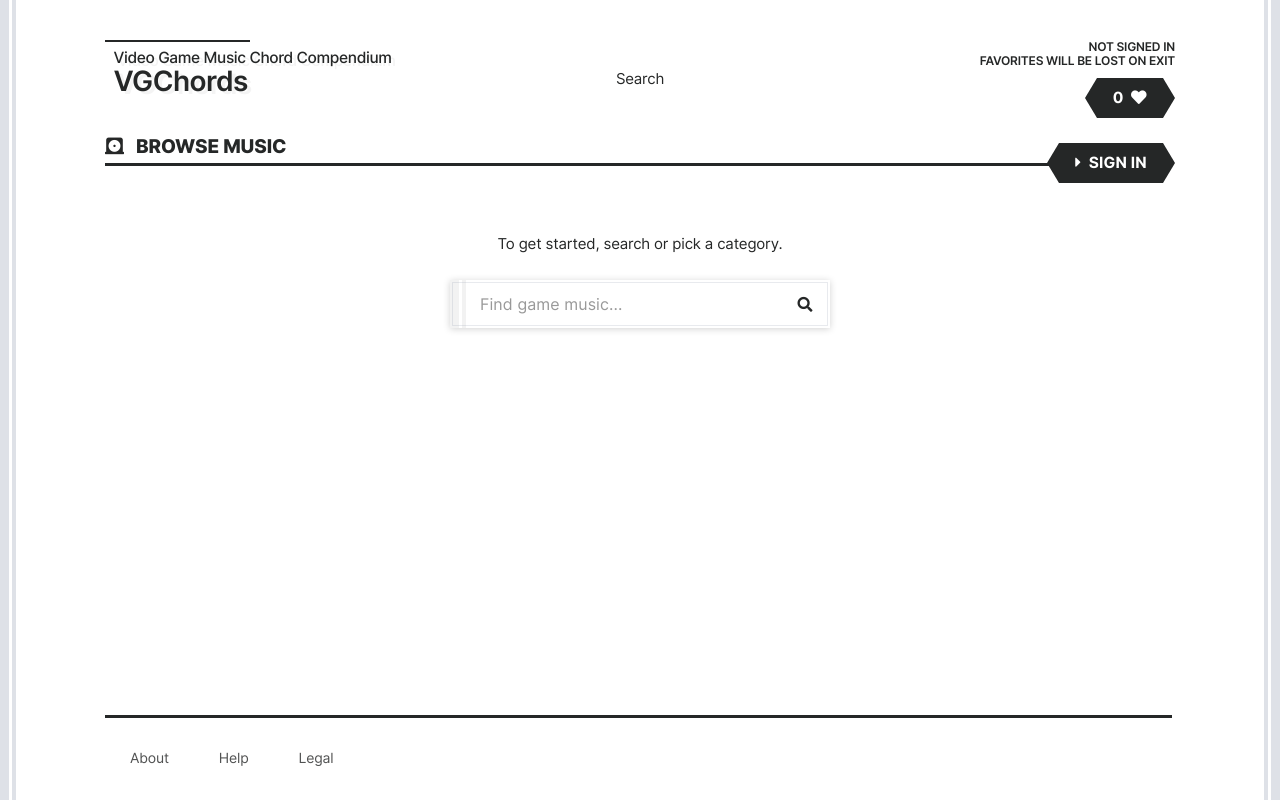
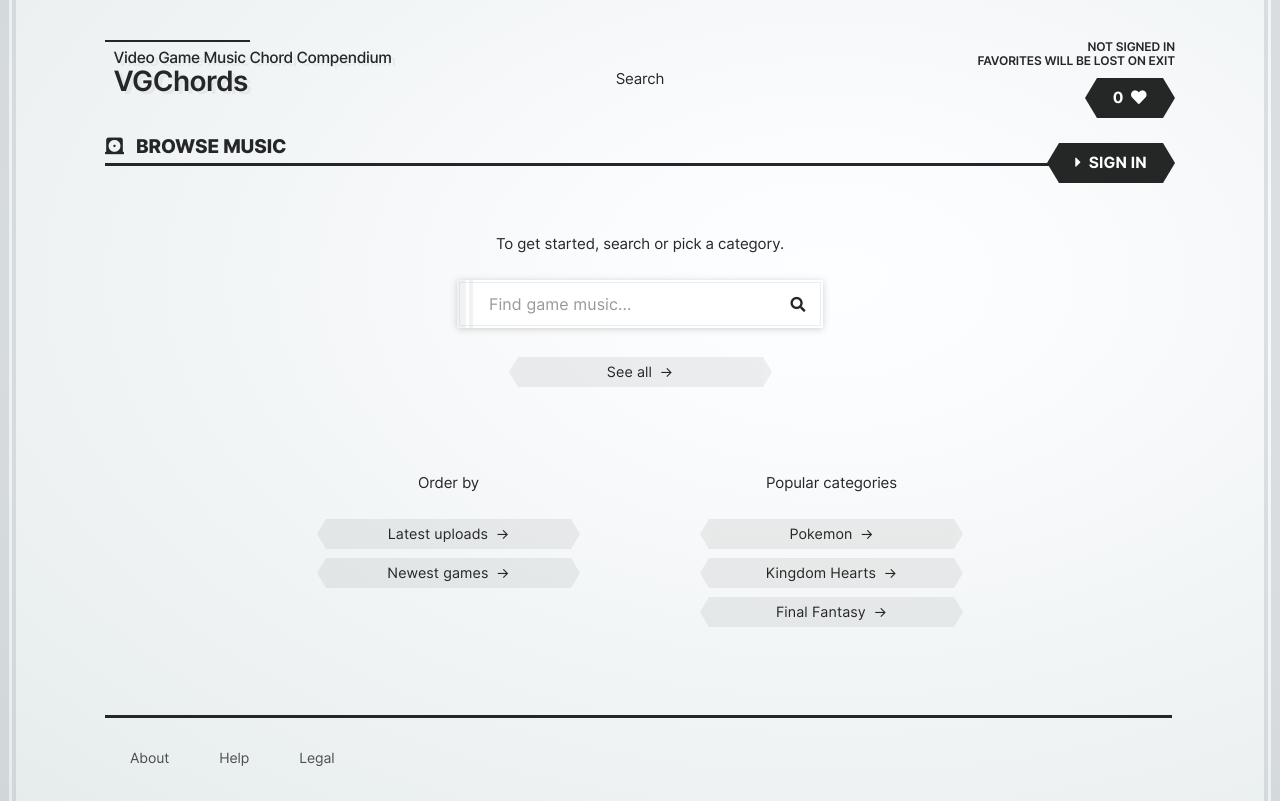
Before and after one commit to Oasiris/cs1300-vgchords, a React (Create React App) app: page / in a window 1280 px wide. Built offline with nearby package versions, Linux system fonts and the light colour scheme.

Commit message:
Home layout

```diff
--- a/src/components/Button.tsx
+++ b/src/components/Button.tsx
@@ -5,6 +5,7 @@ type ButtonProps = {
     [key: string]: any
 }
 
+/** Major buttons. */
 export const HexButton: React.FC<ButtonProps> = ({ children, className, ...props }) => {
     return (
         <div className={`hexButton unselectable ${className || ''}`} {...props}>
@@ -14,3 +15,16 @@ export const HexButton: React.FC<ButtonProps> = ({ children, className, ...props
         </div>
     )
 }
+
+export const LinkButton: React.FC<ButtonProps> = ({ children, className, ...props }) => {
+    return (
+        <div className={`linkButton unselectable ${className || ''}`} {...props}>
+            <div />
+            <div>
+                {children}
+                <div className="horizSpace" />→
+            </div>
+            <div />
+        </div>
+    )
+}
--- /dev/null
+++ b/src/components/Search.tsx
@@ -0,0 +1,28 @@
+import React from 'react'
+
+type SearchType = {
+    placeholder?: string
+}
+
+export class Search extends React.Component<SearchType> {
+    render() {
+        return (
+            <div id="primarySearchContainer">
+                {/* <input
+                    type="text"
+                    placeholder={this.props.placeholder !== 'undefined' ? this.props.placeholder : 'Find game music...'}
+                /> */}
+                <input type="text" placeholder="Find game music..." />
+                <div className="_leftFlourish">
+                    <div />
+                    <div />
+                </div>
+                <div className="_extraBox" />
+
+                <div className="_searchButton">
+                    <i className="fas fa-search" />
+                </div>
+            </div>
+        )
+    }
+}
--- a/src/routes/Home.tsx
+++ b/src/routes/Home.tsx
@@ -1,45 +1,39 @@
 import React from 'react'
 
-import { HexButton as Button } from '../components/Button'
+import { HexButton as MajorButton, LinkButton } from '../components/Button'
 import { Layout } from '../components/Layout'
+import { Search } from '../components/Search'
 
 import logo from '../icons/logo.svg'
 
 import '../styles/Home.scss'
 
-type SearchType = {
-    placeholder?: string
-}
-class Search extends React.Component<SearchType> {
-    render() {
-        return (
-            <div id="primarySearchContainer">
-                {/* <input
-                    type="text"
-                    placeholder={this.props.placeholder !== 'undefined' ? this.props.placeholder : 'Find game music...'}
-                /> */}
-                <input type="text" placeholder="Find game music..." />
-                <div className="_leftFlourish">
-                    <div />
-                    <div />
-                </div>
-                <div className="_extraBox" />
-
-                <div className="_searchButton">
-                    <i className="fas fa-search" />
-                </div>
-            </div>
-        )
-    }
-}
-
+// NOTE: Width of a
 export const Home: React.FC = () => {
     return (
         <Layout pageTitle="Browse Music">
             <div className="container">
                 <div id="firstPrompt">To get started, search or pick a category.</div>
-
                 <Search />
+                <div style={{ height: '20px' }} />
+                <LinkButton>See all</LinkButton>
+                <div style={{ height: '85px' }} />
+                <div id="pickCategoryGrid">
+                    <div>
+                        Order by
+                        <div style={{ height: '15px' }} />
+                        <LinkButton children="Latest uploads" />
+                        <LinkButton children="Newest games" />
+                    </div>
+                    <div />
+                    <div>
+                        Popular categories
+                        <div style={{ height: '15px' }} />
+                        <LinkButton children="Pokemon" />
+                        <LinkButton children="Kingdom Hearts" />
+                        <LinkButton children="Final Fantasy" />
+                    </div>
+                </div>
             </div>
         </Layout>
     )
--- a/src/styles/Home.scss
+++ b/src/styles/Home.scss
@@ -9,3 +9,14 @@
     padding-bottom: 25px;
     // text-align: center;
 }
+
+#pickCategoryGrid {
+    display: grid;
+    grid-template-columns: auto 120px auto;
+
+    & > div {
+        display: flex;
+        flex-direction: column;
+        align-items: center;
+    }
+}
--- a/src/styles/_colors.scss
+++ b/src/styles/_colors.scss
@@ -4,10 +4,11 @@ $globalBack: white;
 
 $dark07: rgba($globalText, 0.07);
 $dark20Opaque: lighten($globalText, 73);
+$dark22Opaque: lighten($globalText, 71);
 $dark80: rgba($globalText, 0.8);
 
 // $radialBack: radial-gradient(farthest-corner at 65vw 35vh, #fbfcfd 0%, #fbfcfd 20%, #f2f5f5 100%);
-$radialBack: radial-gradient(farthest-corner at 65vw 35vh, #fbfcfd 0%, #fbfcfd 20%, #e8eded 100%);
+$radialBack: radial-gradient(farthest-corner at 65vw 35vh, #fdfeff 0%, #fbfcfd 18%, #e6ecec 100%);
 
 $darkButtonText: white;
 $darkButtonBack: $globalText;
@@ -16,6 +17,11 @@ $darkButtonBack: $globalText;
 $darkButtonBackHover: rgb(74, 83, 87);
 // $darkButtonBackActive: #777;
 
-$flourishBack: rgba(#a0a8b9, 0.35);
-$mediumFlourishBack: rgba(#a0a8b9, 0.24);
+$minorButtonBack: $dark07;
+$minorButtonBackHover: $dark22Opaque;
+
+$searchBackHover: rgba($globalText, 0.04);
+
+$flourishBack: rgba(#a9aeb6, 0.35);
+$mediumFlourishBack: rgba(#a9aeb6, 0.24);
 $searchFlourishBack: rgba(#222, 0.06);
--- a/src/styles/index.scss
+++ b/src/styles/index.scss
@@ -11,12 +11,12 @@ body {
 
     font-size: 15px;
     line-height: 1.5;
-    letter-spacing: -0.012em;
+    letter-spacing: -0.007em;
 
     color: $globalText;
-    // background: $radialBack;
+    background: $radialBack;
 
-    height: 100vh;
+    min-height: 100vh;
 }
 
 code {
@@ -54,6 +54,7 @@ section#content {
 
 // Height: 106px
 section#footer {
+    position: relative;
     // position: absolute;
     width: 100%;
     bottom: 0;
@@ -112,15 +113,67 @@ section#footer {
     }
 }
 
+.linkButton {
+    display: inline-flex;
+    cursor: pointer;
+
+    & > div {
+        transition: border-color 0.1s, background 0.1s;
+    }
+
+    & > div:nth-child(1) {
+        width: 0;
+        height: 0;
+        border-style: solid;
+        border-width: 15px 9px 15px 0;
+        border-color: transparent $minorButtonBack transparent transparent;
+    }
+
+    & > div:nth-child(2) {
+        font-size: 14.25px;
+        min-width: 205px;
+        line-height: 1;
+        letter-spacing: 0.006em;
+        padding: 3.5px 20px;
+        background: $minorButtonBack;
+        display: flex;
+        align-items: center;
+        justify-content: center;
+    }
+
+    & > div:nth-child(3) {
+        // http://apps.eky.hk/css-triangle-generator/
+        width: 0;
+        height: 0;
+        border-style: solid;
+        border-width: 15px 0 15px 9px;
+        border-color: transparent transparent transparent $minorButtonBack;
+    }
+
+    padding-top: 9px;
+
+    &:hover:not(:active) {
+        & > div:nth-child(1) {
+            border-color: transparent $minorButtonBackHover transparent transparent;
+        }
+        & > div:nth-child(2) {
+            background: $minorButtonBackHover;
+        }
+        & > div:nth-child(3) {
+            border-color: transparent transparent transparent $minorButtonBackHover;
+        }
+    }
+}
+
 #globalDecoration {
-    position: relative;
+    height: inherit;
     & > div:first-child {
         & > div:first-child {
             position: absolute;
             background: $flourishBack;
             width: 9px;
+            min-height: 100vh;
             height: 100%;
-            min-height: 100vh;
             padding-right: 3px;
         }
         & > div:last-child {
@@ -128,8 +181,8 @@ section#footer {
             left: 12px;
             background: $flourishBack;
             width: 4px;
+            min-height: 100vh;
             height: 100%;
-            min-height: 100vh;
         }
     }
     & > div:last-child {
@@ -296,12 +349,12 @@ section#header .row1 {
     input:first-child {
         position: relative;
         z-index: 100;
-        min-width: 330px;
+        min-width: 280px;
 
         background: none;
         border: 0px;
 
-        padding: 15px 20px 15px 30px;
+        padding: 15px 54px 15px 32px;
         font-size: 16px;
 
         color: $dark80;
@@ -309,6 +362,11 @@ section#header .row1 {
         &::placeholder {
             color: #999999;
             letter-spacing: 0.005em;
+        }
+
+        transition: background 0.05s;
+        &:hover:not(:active):not(:focus) {
+            background: $searchBackHover;
         }
     }
 
```
